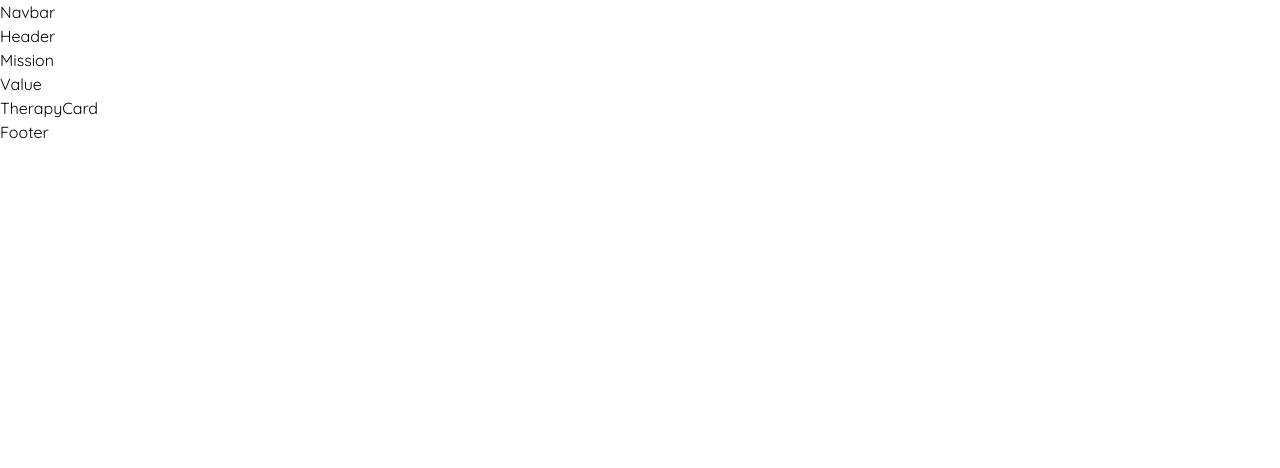
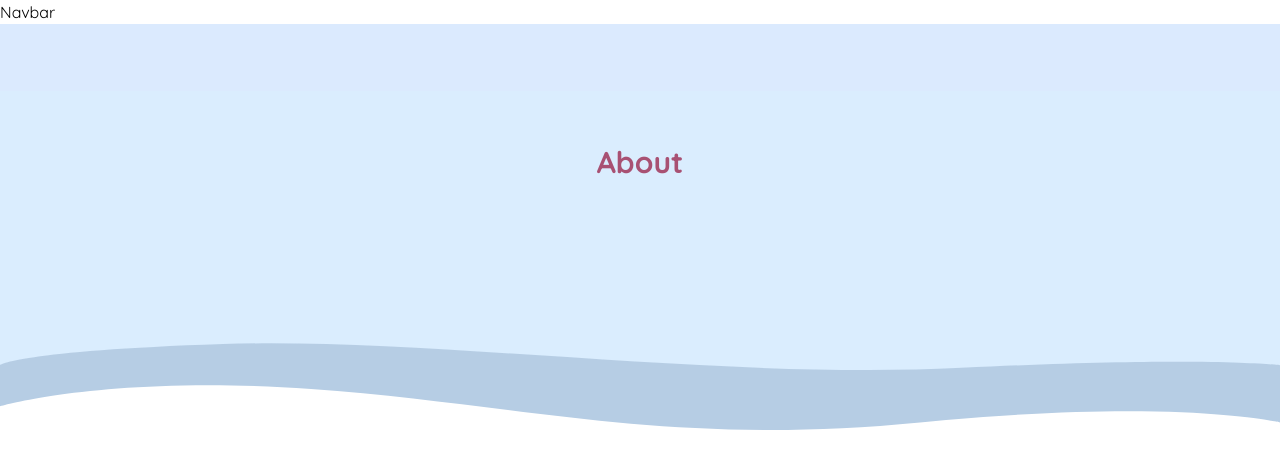
Before and after one commit to acm-ucr/ptso-website, a Next.js app: page /about in a window 1280 px wide. Shown: the top 468 px of the page. Built offline with nearby package versions, Linux system fonts and the light colour scheme.

Commit message:
header background

```diff
--- a/src/app/about/page.tsx
+++ b/src/app/about/page.tsx
@@ -6,7 +6,7 @@ import TherapyTypes from "@/components/about/TherapyTypes";
 const About = () => {
   return (
     <div>
-      <Header />
+      <Header title="About" />
       <Mission />
       <ValueList />
       <TherapyTypes />
--- a/src/app/board/page.tsx
+++ b/src/app/board/page.tsx
@@ -6,7 +6,7 @@ import Founders from "@/components/board/Founders";
 const Board = () => {
   return (
     <div>
-      <Header />
+      <Header title="Board" />
       <CurrentBoard />
       <OldBoard />
       <Founders />
--- a/src/app/gallery/page.tsx
+++ b/src/app/gallery/page.tsx
@@ -4,7 +4,7 @@ import GalleryGrid from "@/components/gallery/GalleryGrid";
 const Gallery = () => {
   return (
     <div>
-      <Header />
+      <Header title="Gallery" />
       <GalleryGrid />
     </div>
   );
--- a/src/components/Header.tsx
+++ b/src/components/Header.tsx
@@ -1,4 +1,34 @@
-const Header = () => {
-  return <div className="">Header</div>;
+import React from "react";
+
+interface HeaderProps {
+  title: string;
+}
+
+const Header: React.FC<HeaderProps> = ({ title }) => {
+  return (
+    <div className="relative w-full bg-blue-100">
+      {/* Top Background Image */}
+      <img
+        src="/assets/header/rectangle2.svg"
+        alt="Header background top"
+        className="absolute bottom-[-250px] left-0 w-full"
+      />
+
+      {/* Bottom Background Image (Lowered) */}
+      <img
+        src="/assets/header/rectangle1.svg"
+        alt="Header background bottom"
+        className="absolute bottom-[-190px] left-0 w-full"
+      />
+
+      {/* Title */}
+      <div className="relative flex items-center justify-center">
+        <h1 className="text-ptso-pink-accent pt-30 text-3xl font-bold">
+          {title}
+        </h1>
+      </div>
+    </div>
+  );
 };
+
 export default Header;
```
